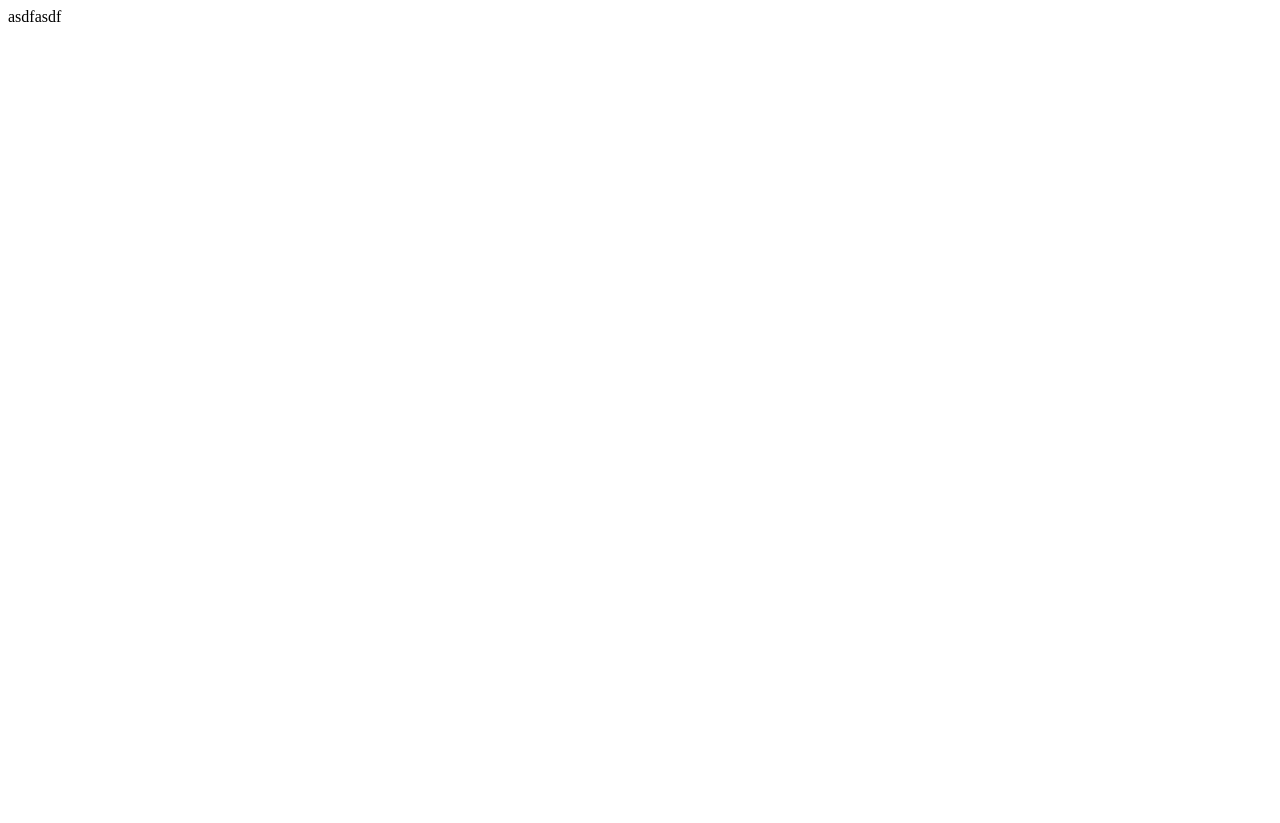
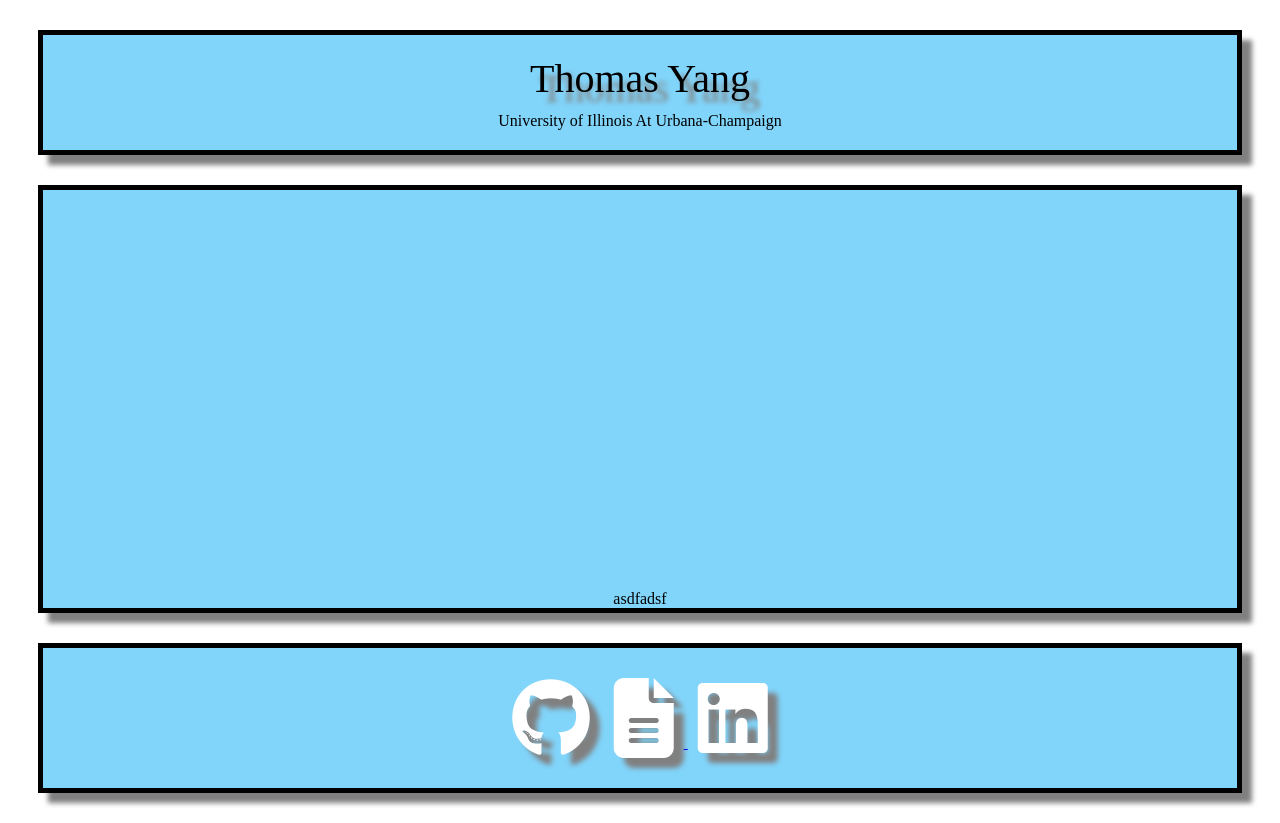
Before and after one commit to thomasy4/tyang1780.github.io, a plain HTML site: page index.html in a window 1280 px wide. Before the commit the page ends 800 px from the top, so only its background shows below. Drawn offline with Linux system fonts and the light colour scheme.

Commit message:
asdfadsf

```diff
--- a/index.html
+++ b/index.html
@@ -1,11 +1,23 @@
 <html>
 	<head>
 		<meta charset="utf-8">
+		<link rel="stylesheet" href="static/style.css">
+		<script src="https://use.fontawesome.com/8d40c827b8.js"></script>
 		<title>TESTING</title>
 
 	</head>
 	<body>
-		<p>asdfasdf</p>
-
+		<div class="header">
+			<header class="name">Thomas Yang</header>
+			<header class="uni">University of Illinois At Urbana-Champaign</header>
+		</div>
+		<div class="middle">
+			<header>asdfadsf</header>
+		</div>
+		<div class="bottom">
+			<a href="https://github.com/tyang1780" target="_blank"><i class="fa fa-github fa-5x" aria-hidden="true"></i></a>
+			<a href="/static/thomasresume"><i class="fa fa-file-text fa-5x" aria-hidden="true"></i>
+			<a href="https://www.linkedin.com/in/tyang1780/" target="_blank"><i class="fa fa-linkedin-square fa-5x" aria-hidden="true"></i></a>
+		</div>
 	</body>
 </html>
--- /dev/null
+++ b/static/style.css
@@ -0,0 +1,46 @@
+body {
+
+}
+
+.header {
+	border: 5px solid;
+	background-color: #81D4FA;
+    padding: 20px;
+    margin: 30px;
+    text-align: center;
+    box-shadow: 10px 10px 5px gray;
+/*    border-radius: 50px;
+*/}
+
+.header .name {
+	font-size: 40px;
+	text-shadow: 10px 10px 5px gray;
+}
+
+.header .uni {
+	padding-top: 10px;
+}
+
+i {
+	color: white;
+	padding: 10px;
+	text-shadow: 10px 10px 5px gray;
+}
+
+.middle {
+	padding-top: 400px;
+	border: 5px solid;
+	background-color: #81D4FA;
+    margin: 30px;
+    text-align: center;
+    box-shadow: 10px 10px 5px gray;
+}
+
+.bottom {
+	border: 5px solid;
+	background-color: #81D4FA;
+    padding: 20px;
+    margin: 30px;
+    text-align: center;
+    box-shadow: 10px 10px 5px gray;
+}
```
Also changed, not shown: 1 other file.
